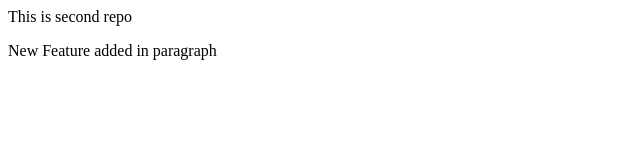
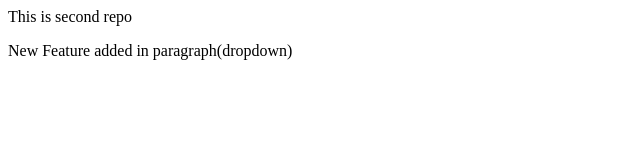
Before and after one commit to Nikhil-000/LocalRepo, a plain HTML site: page index.html in a window 1280 px wide. Shown: the full height of the page, 0-640 px from the left. Drawn offline with Linux system fonts and the light colour scheme.

Commit message:
add dropdown

```diff
--- a/index.html
+++ b/index.html
@@ -1,2 +1,2 @@
 <p>This is second repo</p>
-<p>New Feature added in paragraph</p>
+<p>New Feature added in paragraph(dropdown)</p>
```
